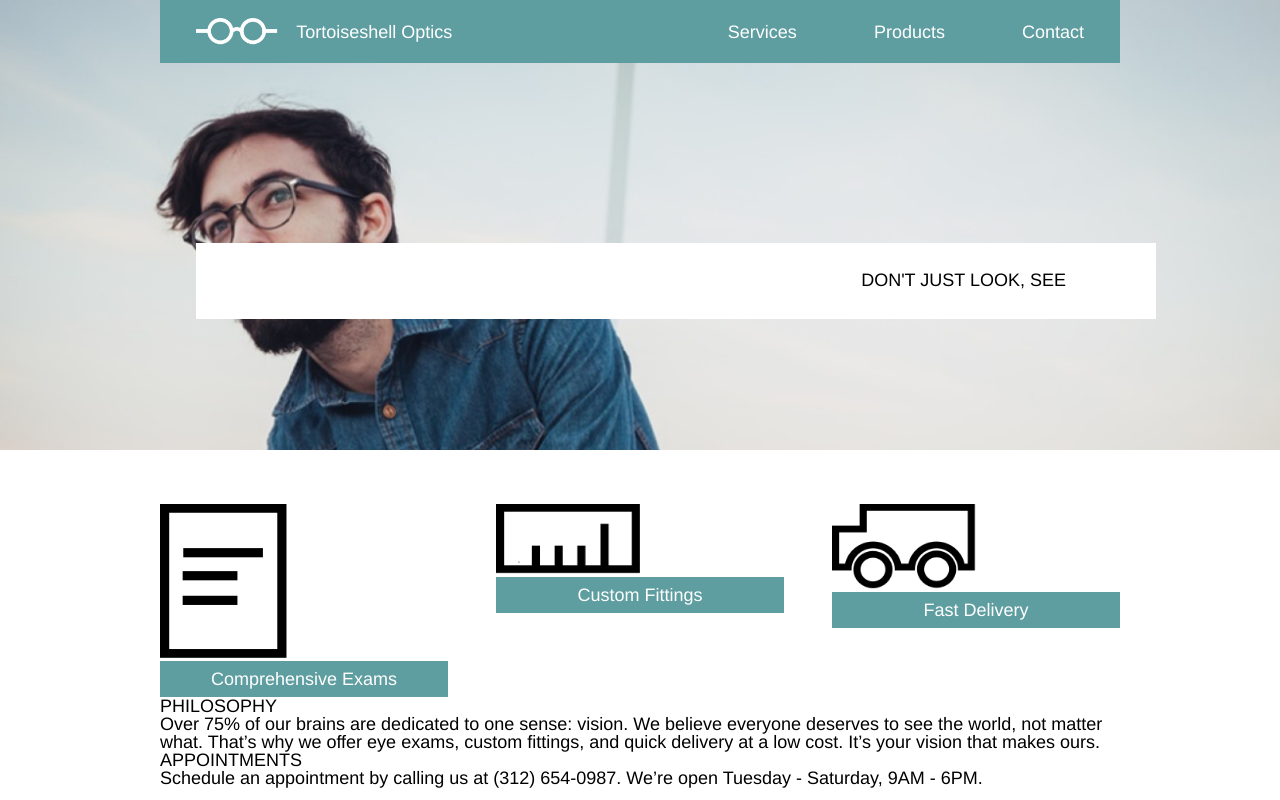
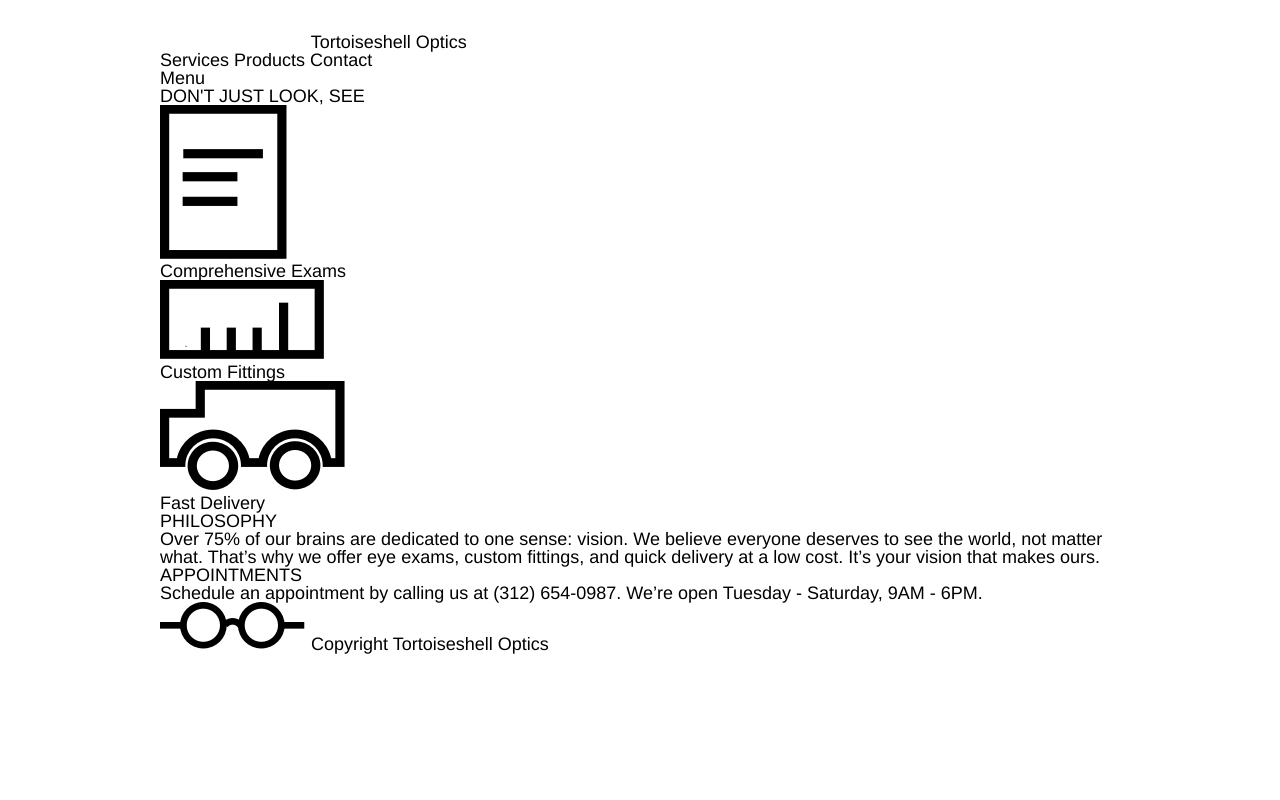
Before and after one commit to alphaseinor/optics, a plain HTML site: page index.html in a window 1280 px wide. Shown: the top 800 px of the page. Drawn offline with Linux system fonts and the light colour scheme.

Commit message:
removed css styling to allow for refactoring of html

```diff
--- a/index.html
+++ b/index.html
@@ -7,23 +7,27 @@
     <title>Tortoiseshell Optics Home Page</title>
   </head>
   <body>
-    <main>
-      <div class="banner">
-        <div class="container">
     <header>
+      <nav class="container">
+        <div>
           <img src="./resources/images/logo-white.png" alt="Tortoiseshell Optics Logo">
           <span>Tortoiseshell Optics</span>
-            <nav>
+        </div>
+        <div class="menu_large">
           <span>Services</span>
           <span>Products</span>
           <span>Contact</span>
-            </nav>
-          </header>
+        </div>
+        <div class="menu_small">
+          <span>Menu</span>
+        </div>
+        <div class="flex container">
           <div class="tagline">
             <h2 class="uppercase">Don't Just look, See</h2>
           </div>
         </div>
-      </div>
+      </nav>
+    </header>
     <div class="container">
       <div class="products">
         <div class="product">
@@ -62,10 +66,11 @@
         </div>
       </div>
     </div>
+    <div class="container">
       <footer>
         <img src="./resources/images/logo-black.png" alt="Tortoiseshell Optics Logo">
         <span>Copyright Tortoiseshell Optics</span>
       </footer>
-    </main>
+    </div>
   </body>
 </html>
--- a/resources/css/style.css
+++ b/resources/css/style.css
@@ -3,116 +3,10 @@ html{
   font-size: 18px;
 }
 
-header {
+
+
+.flex {
   display: flex;
-  align-items: center;
-  background-color: cadetblue;
-  color: white;
-  padding: 1rem 0;
-}
-
-header img{
-  margin-left: 2rem;
-  height: 1.5rem;
-}
-
-header .container{
-  margin-top: 1rem;
-  padding: .66rem 0 .66rem .5em;
-}
-header span{
-  padding-left: 1rem;
-}
-
-nav {
-  text-align: right;
-  flex-grow: 1;
-  color: white;
-}
-
-nav .boxen{
-  display: flex;
-  justify-content: space-between;
-}
-
-nav span{
-  padding: 1rem 2rem;
-}
-
-.banner {
-  height: 25rem;
-  background-image: url("../images/glasses-bg.png");
-  background-repeat: no-repeat;
-  background-position: center;
-  background-size: cover;
-}
-
-.tagline {
-  text-align: right;
-  background-color: white;
-  line-height: 1.2;
-  color: black;
-  padding: 1.5rem 5rem;
-  position: relative;
-  top: 10rem;
-  right: -2rem;
-}
-
-h2.tagline {
-  font-size: 2rem;
-}
-
-.products {
-  margin: 3rem 0 0 0;
-  display: flex;
-  justify-content: space-between;
-}
-
-.product{
-  width: 30%;
-}
-
-.product span {
-  display: block;
-  background-color: cadetblue;
-  color: white;
-  text-align: center;
-  padding: .5rem;
-}
-
-.small_menu{
-  display: none;
-}
-
-.detail-image{
-  display: flex;
-  justify-content: center;
-  align-items: center;
-  height: 9rem;
-  padding: 2rem 0;
-}
-
-.business_info {
-  display: flex;
-  justify-content: space-between;
-  margin-top: 3rem;
-}
-.information {
-  background-color: black;
-  color: white;
-  padding: 1rem 2rem;
-  width: 35%;
-}
-
-.product img{
-  max-width: 8rem;
-}
-
-footer {
-  margin-top: 4rem;
-  padding: 2rem 0;
-  background-color: azure;
-  text-align: left;
 }
 
 .container{
```
Lines whose indentation alone changed are shown as unchanged.
